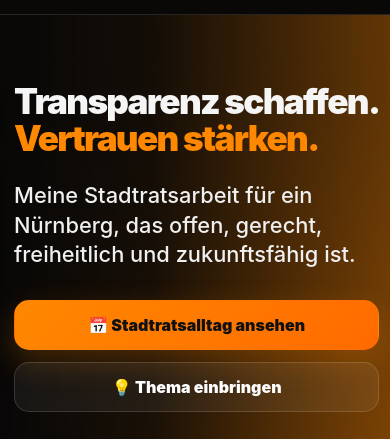
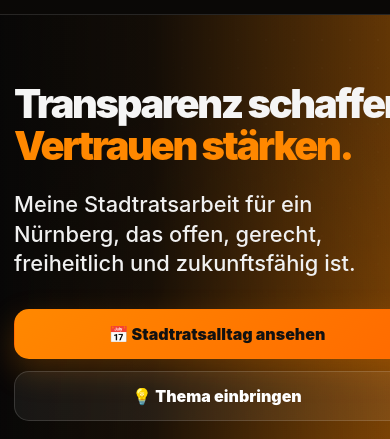
Before and after one commit to vwt1812-glitch/stadtrat-transparenz, a plain HTML site: page index.html in a window 390 px wide. Shown: the part 58-497 px from the top of the page. Drawn offline with Linux system fonts and the light colour scheme; no server answers.

Commit message:
Add files via upload
made the claim in mobile version bigger

```diff
--- a/index.html
+++ b/index.html
@@ -1032,9 +1032,9 @@ section.is-current h2 {
     width: 100% !important;
     max-width: 100% !important;
     margin-right: 0 !important;
-    font-size: clamp(32px, 9vw, 38px) !important;
-    line-height: 1.06 !important;
-    letter-spacing: -0.048em !important;
+    font-size: clamp(37px, 10.2vw, 43px) !important;
+    line-height: 1.045 !important;
+    letter-spacing: -0.058em !important;
     overflow: visible !important;
   }
 
@@ -1102,8 +1102,35 @@ section.is-current h2 {
 
 @media (max-width: 380px) {
   .hero-title {
-    font-size: clamp(31px, 8.6vw, 35px) !important;
-    letter-spacing: -0.052em !important;
+    font-size: clamp(34px, 9.8vw, 38px) !important;
+    letter-spacing: -0.055em !important;
+  }
+}
+
+
+
+/* FINAL OVERRIDE: keep the fixed mobile profile corner, but restore the larger mobile claim size from the better version. */
+@media (max-width: 720px) {
+  .hero-title {
+    font-size: clamp(37px, 10.2vw, 43px) !important;
+    line-height: 1.045 !important;
+    letter-spacing: -0.058em !important;
+    width: 100% !important;
+    max-width: 100% !important;
+    overflow: visible !important;
+  }
+  .hero-title span {
+    display: block !important;
+    width: 100% !important;
+    max-width: 100% !important;
+    white-space: nowrap !important;
+  }
+  .hero-title span:first-child::after { content: "" !important; }
+}
+@media (max-width: 380px) {
+  .hero-title {
+    font-size: clamp(34px, 9.8vw, 38px) !important;
+    letter-spacing: -0.055em !important;
   }
 }
 
```
